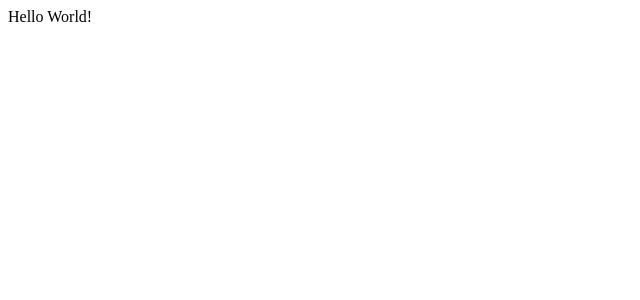
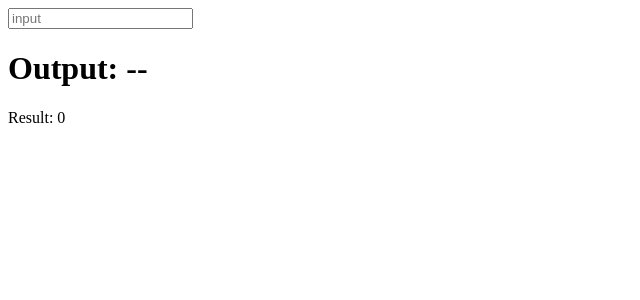
Before and after one commit to iGorillaz/useCallback-stud, a React (Create React App) app: page / in a window 1280 px wide. Shown: the top 300 px of the page, without its empty margins (0-640 px from the left). Built offline with nearby package versions, Linux system fonts and the light colour scheme.

Commit message:
MainComponent add

```diff
--- a/src/App.js
+++ b/src/App.js
@@ -1,8 +1,9 @@
+import MainComponent from "./components/MainComponent/MainComponent";
 
 function App() {
   return (
     <div className="App">
-		Hello World!
+		<MainComponent />
     </div>
   );
 }
--- /dev/null
+++ b/src/components/MainComponent/MainComponent.jsx
@@ -0,0 +1,22 @@
+import { useEffect, useState } from "react";
+
+const MainComponent = () => {
+	const [input, setInput] = useState('');
+	const [result, setResult] = useState(0);
+	const [num] = useState(4);
+	const [num1] = useState(5);
+
+	useEffect(() => {
+		console.log("Here!");
+	}, [])
+
+	return (
+		<div>
+			<input type="text" placeholder="input" value={input} onChange={(e) => setInput(e.target.value)} />
+			<h1>Output: {input || '--'}</h1>
+			<p>Result: {JSON.stringify(result)}</p>
+		</div>
+	 );
+}
+
+export default MainComponent;
```
